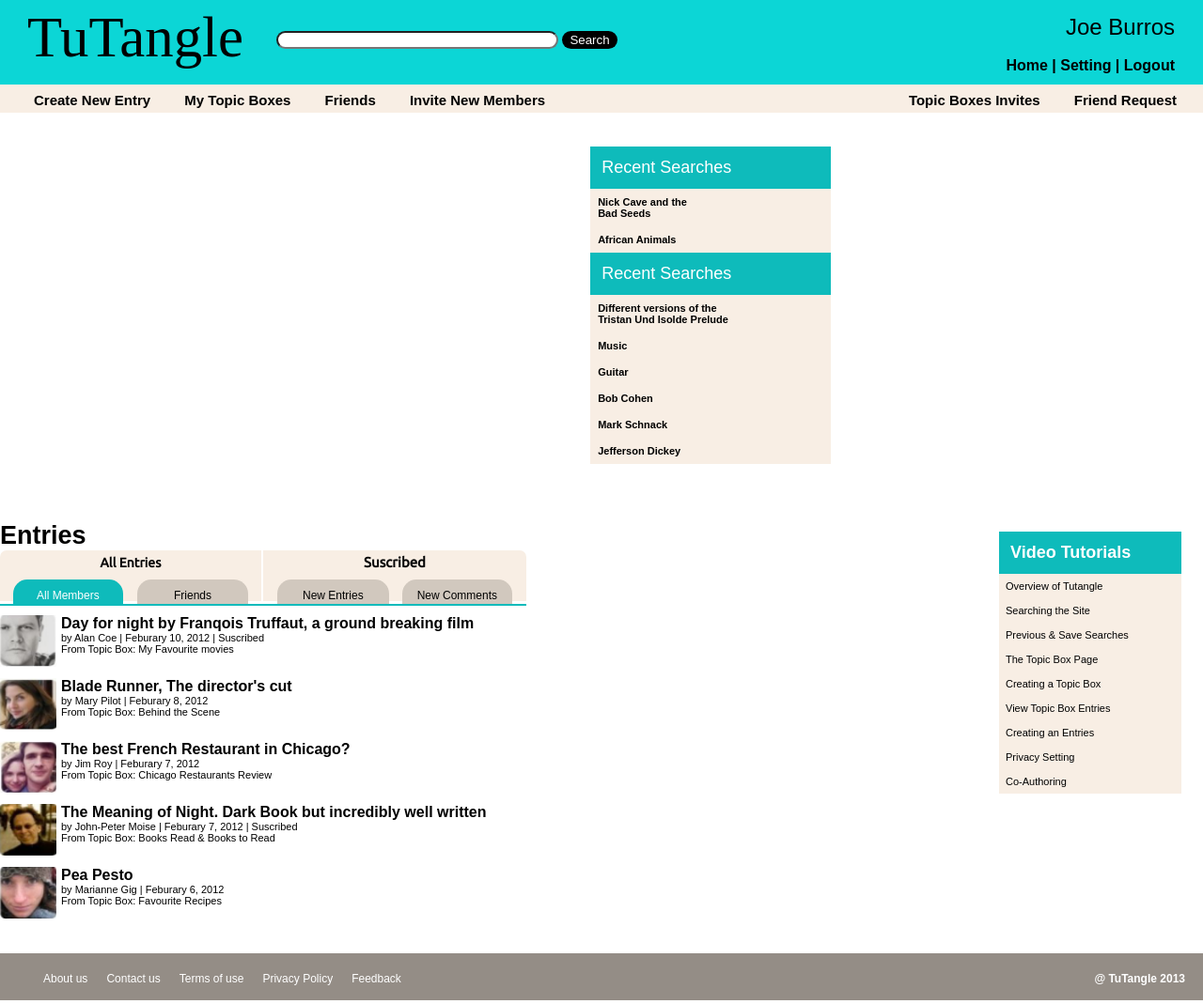
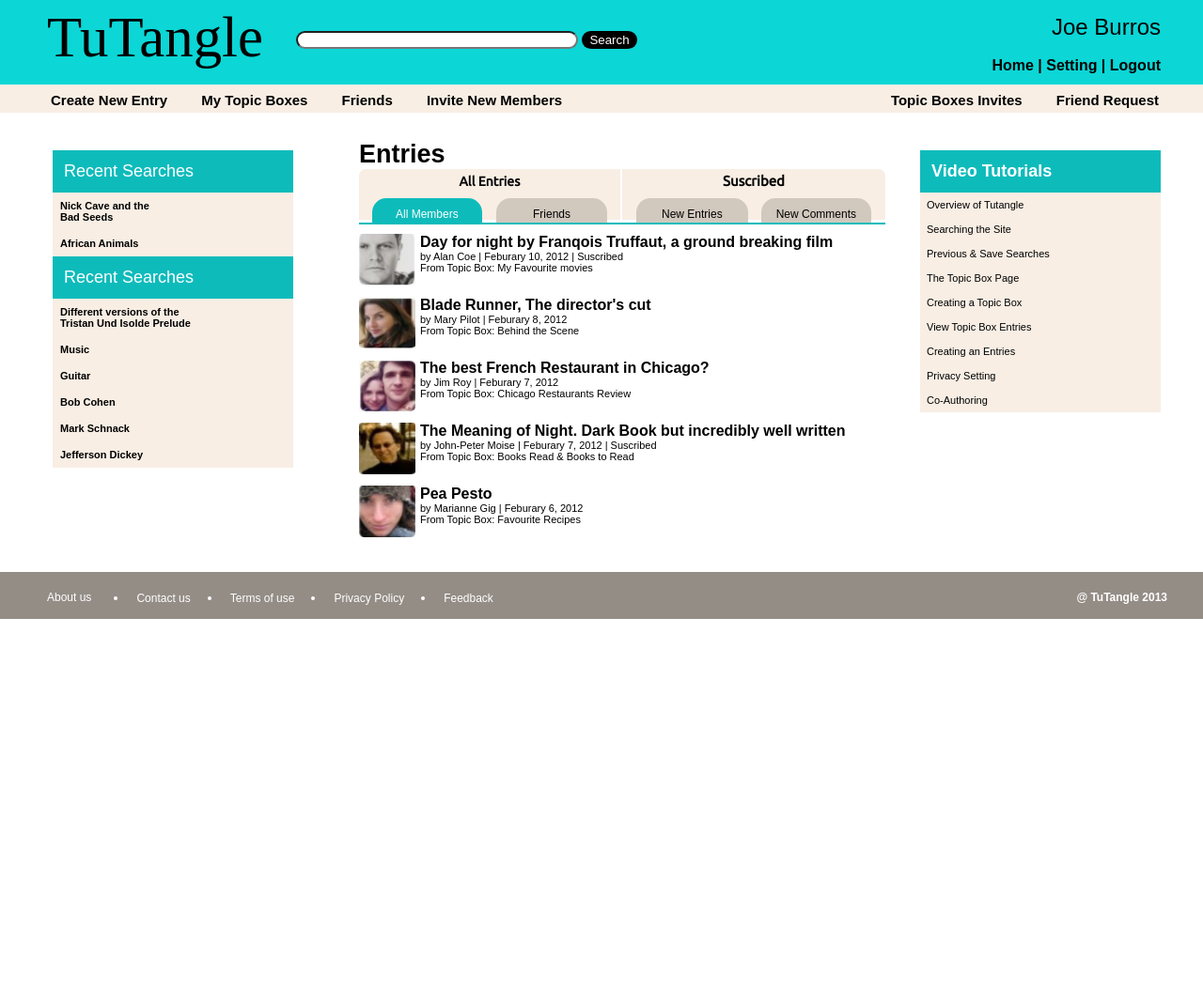
Before and after one commit to revosambat/Tutangle-Homepage, a plain HTML site: page index.html in a window 1280 px wide. Shown: the top 1069 px of the page at 94% size. After the commit the page ends 800 px from the top, so only its background shows below. Drawn offline with nearby package versions, Linux system fonts and the light colour scheme.

Commit message:
bug fixes

```diff
--- a/style.css
+++ b/style.css
@@ -17,6 +17,7 @@ body {
     background-color : rgb(12, 214, 214);
     height : 90px;
     font-family: sans-serif;
+    display: absolute;
 }
 
 .header {
@@ -35,7 +36,7 @@ input[type='button']{
 
 .heading {
     height: 75%;
-    padding-left: 24px;
+    padding-left: 45px;
     float: left;
 }
 
@@ -66,8 +67,8 @@ h1 {
 
 .home_logout {
     padding: 10px;
-    padding-right: 30px;
-    float: right
+    padding-right: 45px;
+    float: right;
 }
 
 #Joe_Lurros {
@@ -91,6 +92,7 @@ h1 {
 
 .navigation-barleft {
     padding: 6px;
+    padding-left: 24px;
     height: none;
     float: left;
 
@@ -100,7 +102,7 @@ h1 {
     float: right;
     padding: 6px;
     height: none;
-    padding-right: 26px;
+    padding-right: 45px;
 
 }
 
@@ -122,11 +124,16 @@ h1 {
     font-size: 15px;
 }
 
+.body{
+    width: 100%;
+    float: left;
+}
+
 .recent-searches{
     padding-top: 36px;
     padding-right: 40px;
     padding-bottom: 36px;
-    padding-left: 40px;
+    padding-left: 56px;
     float: left;
     width: 20%;
 }
@@ -147,10 +154,10 @@ h1 {
 }
 
 .entries {
-    padding: 25px 25px 20px 0px;
+    padding: 25px 25px 20px 30px;
     float: left;
     height: 440px;
-    width: 564px;
+    width: 570px;
     font-family: sans-serif;
 }
 
@@ -288,8 +295,8 @@ a {
     height: 384px;
     font-family: sans-serif;
     padding-top: 36px;
-    width: 194px;
-    padding-right: 23px;
+    width: 20%;
+    padding-right: 45px;
 }
 
 .video_tutorials {
@@ -314,7 +321,7 @@ a {
     background-color: rgb(148, 141, 134);
     font-family: sans-serif;
     font-size: 12px;
-    padding-left: 36px;
+    padding-left: 40px;
 }
 
 .footer li a {
@@ -322,11 +329,11 @@ a {
     padding-top: 20px;
     padding-bottom: 20px;
     padding-left: 10px;
-    padding-right: 10px;
+    padding-right: 38px;
     color: rgb(255, 255, 255);
 }
 
-.footer.with_points li a {
+.footer ul.with_points li {
     list-style-type: disc;
     float: left;
     padding-top: 20px;
@@ -336,11 +343,20 @@ a {
     color: rgb(255, 255, 255);
 }
 
+.footer ul.with_points li a{
+    float: left;
+    padding-top: 1px;
+    padding-bottom: 5px;
+    padding-left: 0px;
+    padding-right: 22px;
+    color: rgb(255, 255, 255);
+}
+
 .footer h4 a {
     float: right;
     padding-top: 20px;
     padding-bottom: 20px;
-    padding-right: 55px;
+    padding-right: 78px;
     color: rgb(255, 255, 255);
 }
 
```
